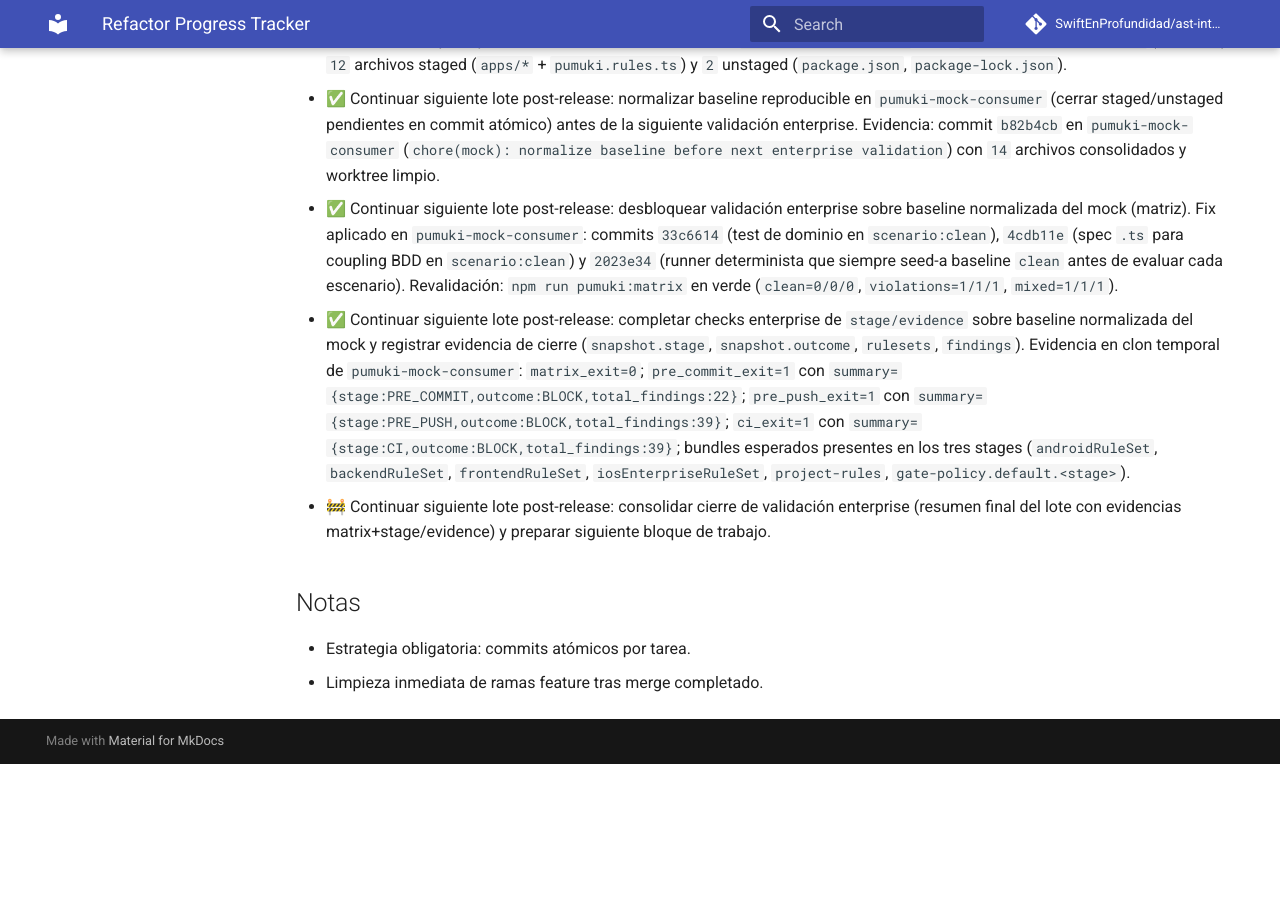
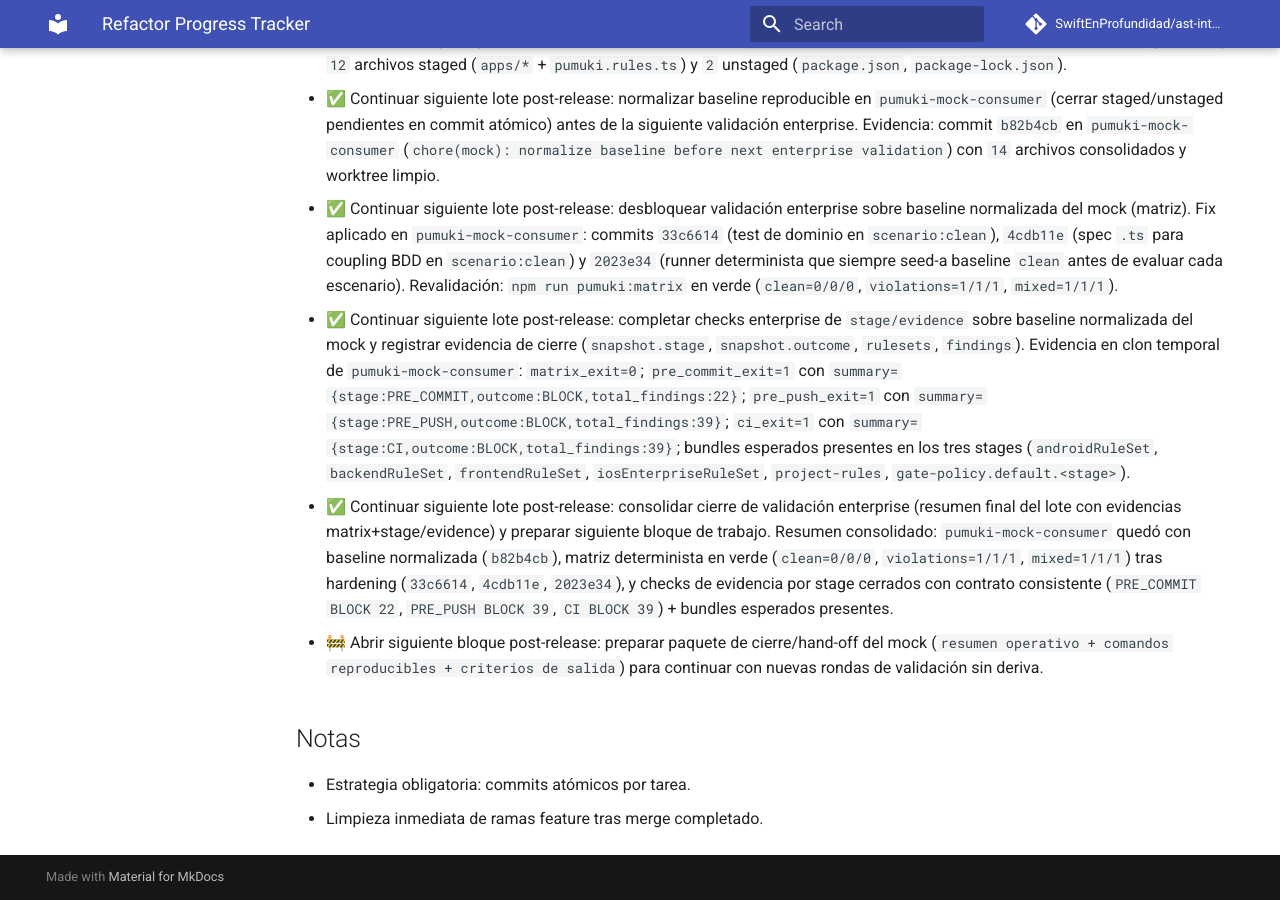
Before and after one commit to SwiftEnProfundidad/ast-intelligence-hooks, an MkDocs documentation site: the page built from docs/REFRACTOR_PROGRESS.md, in a window 1280 px wide and 900 px high, scrolled down 17697 px. Built offline with MkDocs 1.6.1 and Material for MkDocs 9.7.7, drawn with Linux system fonts in a browser that asks for light colours; comment, search, counter and statistics services are not loaded; before the commit the page ends 18461 px from its top, so only the background shows below that.

Commit message:
docs(progress): consolidate post-release enterprise validation closeout

```diff
--- a/docs/REFRACTOR_PROGRESS.md
+++ b/docs/REFRACTOR_PROGRESS.md
@@ -378,7 +378,8 @@ Estado consolidado del refactor con seguimiento de tareas y evidencia del avance
 - ✅ Continuar siguiente lote post-release: normalizar baseline reproducible en `pumuki-mock-consumer` (cerrar staged/unstaged pendientes en commit atómico) antes de la siguiente validación enterprise. Evidencia: commit `b82b4cb` en `pumuki-mock-consumer` (`chore(mock): normalize baseline before next enterprise validation`) con `14` archivos consolidados y worktree limpio.
 - ✅ Continuar siguiente lote post-release: desbloquear validación enterprise sobre baseline normalizada del mock (matriz). Fix aplicado en `pumuki-mock-consumer`: commits `33c6614` (test de dominio en `scenario:clean`), `4cdb11e` (spec `.ts` para coupling BDD en `scenario:clean`) y `2023e34` (runner determinista que siempre seed-a baseline `clean` antes de evaluar cada escenario). Revalidación: `npm run pumuki:matrix` en verde (`clean=0/0/0`, `violations=1/1/1`, `mixed=1/1/1`).
 - ✅ Continuar siguiente lote post-release: completar checks enterprise de `stage/evidence` sobre baseline normalizada del mock y registrar evidencia de cierre (`snapshot.stage`, `snapshot.outcome`, `rulesets`, `findings`). Evidencia en clon temporal de `pumuki-mock-consumer`: `matrix_exit=0`; `pre_commit_exit=1` con `summary={stage:PRE_COMMIT,outcome:BLOCK,total_findings:22}`; `pre_push_exit=1` con `summary={stage:PRE_PUSH,outcome:BLOCK,total_findings:39}`; `ci_exit=1` con `summary={stage:CI,outcome:BLOCK,total_findings:39}`; bundles esperados presentes en los tres stages (`androidRuleSet`, `backendRuleSet`, `frontendRuleSet`, `iosEnterpriseRuleSet`, `project-rules`, `gate-policy.default.<stage>`).
-- 🚧 Continuar siguiente lote post-release: consolidar cierre de validación enterprise (resumen final del lote con evidencias matrix+stage/evidence) y preparar siguiente bloque de trabajo.
+- ✅ Continuar siguiente lote post-release: consolidar cierre de validación enterprise (resumen final del lote con evidencias matrix+stage/evidence) y preparar siguiente bloque de trabajo. Resumen consolidado: `pumuki-mock-consumer` quedó con baseline normalizada (`b82b4cb`), matriz determinista en verde (`clean=0/0/0`, `violations=1/1/1`, `mixed=1/1/1`) tras hardening (`33c6614`, `4cdb11e`, `2023e34`), y checks de evidencia por stage cerrados con contrato consistente (`PRE_COMMIT BLOCK 22`, `PRE_PUSH BLOCK 39`, `CI BLOCK 39`) + bundles esperados presentes.
+- 🚧 Abrir siguiente bloque post-release: preparar paquete de cierre/hand-off del mock (`resumen operativo + comandos reproducibles + criterios de salida`) para continuar con nuevas rondas de validación sin deriva.
 
 ## Notas
 - Estrategia obligatoria: commits atómicos por tarea.
```
